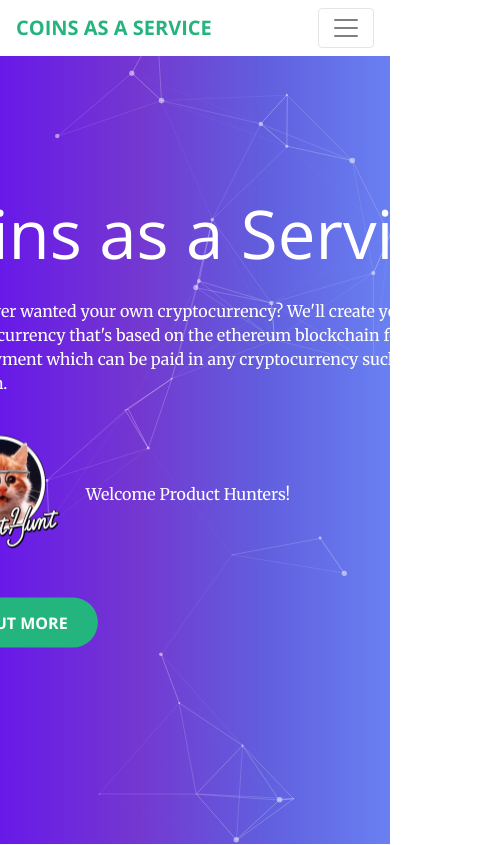
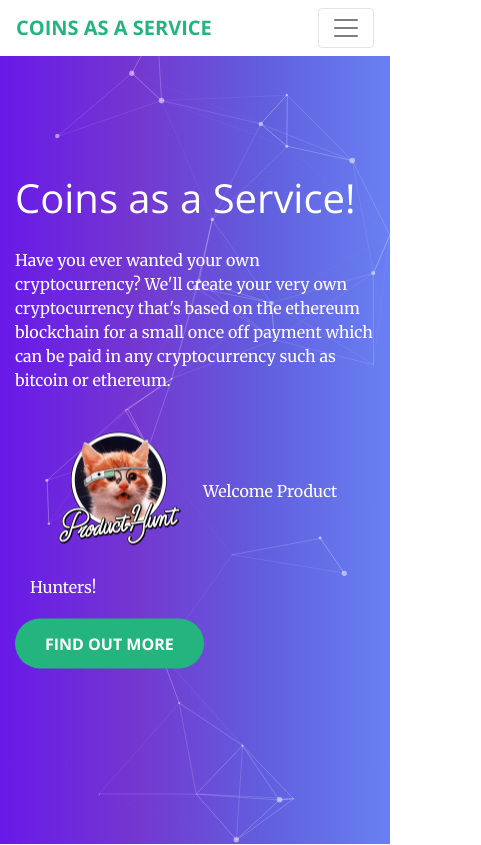
Before and after one commit to JamieFarrelly/CoinsAsAService, a plain HTML site: page index.html in a window 390 px wide. Shown: the top 845 px of the page, 481 px wide, since content can reach past the window. Drawn offline with nearby package versions, Linux system fonts and the light colour scheme.

Commit message:
fixing responsive issues

```diff
--- a/css/coinsasaservice.css
+++ b/css/coinsasaservice.css
@@ -472,7 +472,6 @@
     transform: translate(-50%, -50%);
 }
 .text-overlay h1 {
-    font-size: 4.2rem;
     white-space: nowrap;
     color: white;
     padding-bottom: 20px;
--- a/index.html
+++ b/index.html
@@ -40,13 +40,13 @@
         </div>
         <!-- /.particles div -->
         <header class="container center-vertically-holder">
-            <div class="text-overlay">
+            <div class="col-lg-8 mx-auto text-overlay">
                 <h1>Coins as a Service!</h1>
                 <p class="white">Have you ever wanted your own cryptocurrency? We'll create your very own cryptocurrency that's based on the ethereum blockchain for
                     a small once off payment which can be paid in any cryptocurrency such as bitcoin or ethereum.
                 </p>
 
-                <p class="white"><img src="producthunt.png"/> Welcome Product Hunters!</p>
+                <p class="col-lg-4 col-md-6 white"><img src="producthunt.png"/>Welcome Product Hunters!</p>
                 <a class="btn btn-primary btn-xl js-scroll-trigger" href="#contact">Find Out More</a>
             </div>
         </header>
```
